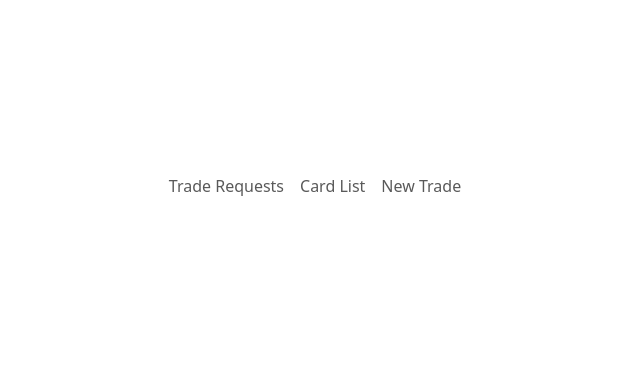
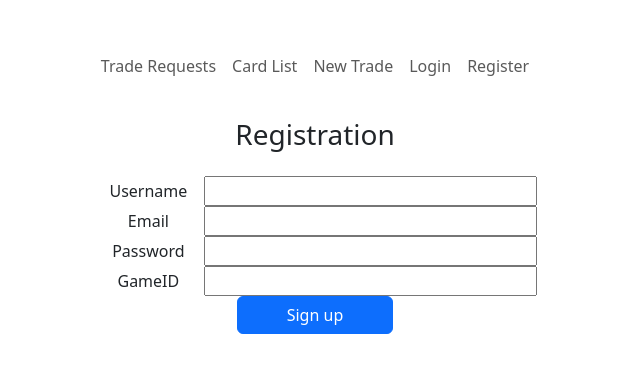
Before and after one commit to spoiltcheese/Pockethub, a React (Vite) app in the folder frontend/: page /register in a window 1280 px wide. Shown: the part 214-586 px from the top of the page, without its empty margins (325-965 px from the left). Built offline with nearby package versions, Linux system fonts and the light colour scheme.

Commit message:
registration

```diff
--- a/frontend/package.json
+++ b/frontend/package.json
@@ -15,7 +15,8 @@
     "react": "^19.1.1",
     "react-bootstrap": "^2.10.10",
     "react-dom": "^19.1.1",
-    "react-router": "^7.8.2"
+    "react-router": "^7.8.2",
+    "react-router-dom": "^7.9.1"
   },
   "devDependencies": {
     "@eslint/js": "^9.35.0",
--- a/frontend/src/App.jsx
+++ b/frontend/src/App.jsx
@@ -7,6 +7,7 @@ import AllCards from "./pages/AllCards";
 import NavBar from "./components/NavBar";
 import AllTrades from "./pages/AllTrades";
 import NewTrade from "./pages/NewTrade";
+import Registration from "./pages/Registration";
 
 function App() {
   const [accessToken, setAccessToken] = useState(""); // Access token state
@@ -25,6 +26,7 @@ function App() {
             <Route path="/cards" element={<AllCards />} />
             <Route path="/trades" element={<AllTrades />} />
             <Route path="/newtrade" element={<NewTrade />} />
+            <Route path="/register" element={<Registration />} />
           </Routes>
         </UserContext.Provider>
       </Suspense>
--- a/frontend/src/components/NavBar.jsx
+++ b/frontend/src/components/NavBar.jsx
@@ -23,6 +23,17 @@ const NavBar = () => {
                 New Trade
               </Link>
             </li>
+            <li className="nav-item">
+              <Link className="nav-link" to="/login">
+                Login
+              </Link>
+            </li>
+
+            <li className="nav-item">
+              <Link className="nav-link" to="/register">
+                Register
+              </Link>
+            </li>
           </ul>
         </div>
       </nav>
--- /dev/null
+++ b/frontend/src/pages/Registration.jsx
@@ -0,0 +1,137 @@
+import React, { useState } from "react";
+import { useNavigate } from "react-router-dom";
+
+import { useMutation } from "@tanstack/react-query";
+
+const Registration = () => {
+  const [usernameInput, setUsernameInput] = useState("");
+  const [passwordInput, setPasswordInput] = useState("");
+  const [emailInput, setEmailInput] = useState("");
+  const [gameIDInput, setGameIDInput] = useState("");
+  const navigate = useNavigate();
+
+  const doRegister = async () => {
+    const url = `${import.meta.env.VITE_API_URL}/auth/register`;
+    try {
+      const res = await fetch(url, {
+        method: "POST",
+        headers: {
+          "Content-Type": "application/json",
+        },
+        body: JSON.stringify({
+          name: usernameInput.trim(),
+          password: passwordInput.trim(),
+          email: emailInput.trim(),
+          gameID: gameIDInput.trim(),
+        }),
+      });
+
+      const data = await res.json();
+
+      if (!res.ok) {
+        if (data?.errors) {
+          const errorMsgArray = data.msg.map((error) => error.msg);
+          const errorMsgs = errorMsgArray.join(", ");
+          throw data.errors[0].msg;
+        } else if (data.status === "error") {
+          throw data.msg;
+        } else {
+          throw "an unknown error has occurred, please try again later";
+        }
+      }
+
+      return data;
+    } catch (error) {
+      console.error(error.message);
+      return [];
+    }
+  };
+
+  const registerQuery = useMutation({
+    mutationFn: doRegister,
+    onSuccess: () => {
+      navigate("/login");
+    },
+  });
+
+  return (
+    <>
+      <div>
+        <div>
+          <div className="card-title text-center mt-4 mb-4">
+            <h3>Registration</h3>
+          </div>
+          <div className="card-body">
+            <label className="col-sm-3" htmlFor="username">
+              Username
+            </label>
+            <input
+              className="col-sm-9"
+              id="username"
+              value={usernameInput}
+              onChange={(event) => setUsernameInput(event.target.value)}
+            />
+
+            <div>
+              {registerQuery.isError && JSON.stringify(registerQuery.error)}
+            </div>
+          </div>
+          <div className="card-body">
+            <label className="col-sm-3" htmlFor="email">
+              Email
+            </label>
+            <input
+              className="col-sm-9"
+              type="email"
+              id="email"
+              value={emailInput}
+              onChange={(event) => setEmailInput(event.target.value)}
+            />
+          </div>
+        </div>
+
+        <div className="card-body">
+          <label className="col-sm-3" htmlFor="password">
+            Password
+          </label>
+          <input
+            className="col-sm-9"
+            type="password"
+            id="password"
+            value={passwordInput}
+            onChange={(event) => setPasswordInput(event.target.value)}
+          />
+        </div>
+
+        <div className="card-body">
+          <label className="col-sm-3" htmlFor="gameID">
+            GameID
+          </label>
+          <input
+            className="col-sm-9"
+            type="text"
+            id="gameID"
+            value={gameIDInput}
+            onChange={(event) => setGameIDInput(event.target.value)}
+          />
+        </div>
+
+        <div className="card-body row">
+          <div className="col-sm-4" />
+          <button
+            className="col-sm-4 btn btn-primary"
+            onClick={(event) => {
+              event.preventDefault();
+              registerQuery.mutate();
+            }}
+          >
+            Sign up
+          </button>
+          <div className="col-sm-4" />
+        </div>
+      </div>
+    </>
+  );
+};
+
+export default Registration;
```
Also changed, not shown: frontend/src/pages/Login.jsx (added, +136 -0 lines), 1 other file (tests, documents, lock files or other folders).
